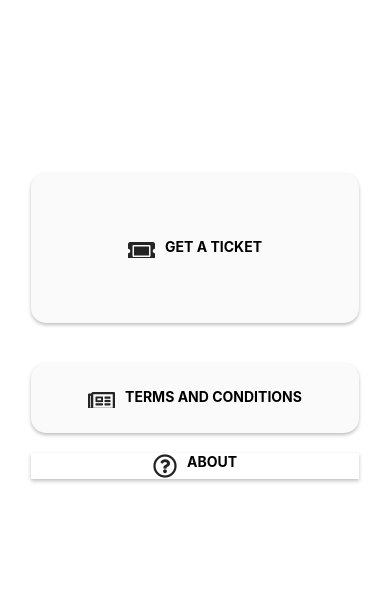
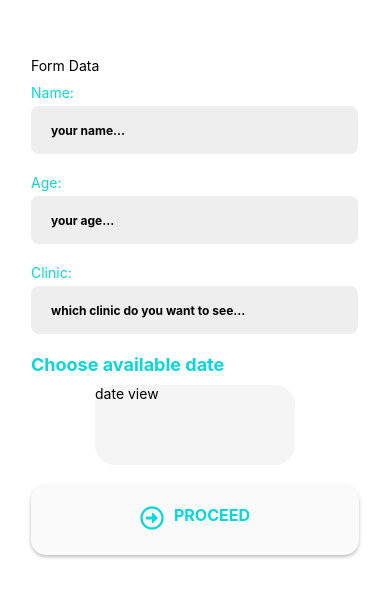
Before and after one commit to yaltha/hospital-queue-ticket-app, a React Native app: screen / in a window 390 px wide. Shown: the part 106-704 px from the top of the page. Built offline with nearby package versions, Linux system fonts and the light colour scheme.

Commit message:
done styled Form screen

```diff
--- a/App.tsx
+++ b/App.tsx
@@ -3,13 +3,15 @@ import React from 'react';
 import { StyleSheet, Text, View } from 'react-native';
 import Started from './screens/Started'
 import Home from './screens/Home'
+import Form from './screens/Form';
 
 export default function App() {
   return (
     <View style={styles.container}>
       <StatusBar style="auto" />
       {/* <Started /> */}
-      <Home />
+      {/* <Home /> */}
+      <Form />
     </View>
   );
 }
--- /dev/null
+++ b/components/Input/Input.tsx
@@ -0,0 +1,47 @@
+import React from 'react'
+import { StyleSheet, Text, TextInput, View } from 'react-native'
+
+export type Props = {
+    labelText: string,
+    placeholder: Readonly<string>,
+    keyboardType: any
+}
+
+const Input: React.FC<Props> = ({
+    labelText,
+    placeholder,
+    keyboardType
+}) => {
+    return (
+        <View style={styles.inputStyle}>
+            <Text style={styles.textStyle}>{labelText}:</Text>
+            <TextInput
+                style={styles.textInputStyle}
+                placeholder={placeholder}
+                keyboardType={keyboardType}
+            />
+        </View>
+    )
+}
+
+export default Input
+
+const styles = StyleSheet.create({
+    inputStyle: {
+        marginVertical: 10,
+    },
+    textStyle: {
+        fontSize: 14,
+        marginBottom: 5,
+        color: '#0AD7D7',
+    },
+    textInputStyle: {
+        width: 327,
+        height: 48,
+        backgroundColor: '#eee',
+        borderRadius: 8,
+        fontSize: 12,
+        fontWeight: 'bold',
+        paddingLeft: 20,
+    }
+})
--- a/components/index.ts
+++ b/components/index.ts
@@ -1,5 +1,7 @@
 import Button from './Button/Button'
+import Input from './Input/Input'
 
 export {
     Button,
+    Input
 }
--- a/screens/Form.tsx
+++ b/screens/Form.tsx
@@ -1,14 +1,60 @@
 import React from 'react'
-import { StyleSheet, Text, View } from 'react-native'
+import { StyleSheet, Text, TouchableOpacity, View } from 'react-native'
+import { Button, Input } from '../components'
 
 const Form = () => {
     return (
         <View>
             <Text>Form Data</Text>
+            <Input labelText="Name" placeholder="your name..." keyboardType="default" />
+            <Input labelText="Age" placeholder="your age..." keyboardType="number-pad" />
+            <Input labelText="Clinic" placeholder="which clinic do you want to see..." keyboardType="default" />
+            <Text style={styles.availableTextStyle}>Choose available date</Text>
+            <TouchableOpacity style={styles.dateViewStyle}>
+                <Text>date view</Text>
+            </TouchableOpacity>
+            <Button
+                text="proceed"
+                btnStyles={styles.btnProceedStyle}
+                iconName="arrow-alt-circle-right"
+                iconType="font-awesome-5"
+                textStyle={styles.btnTextStyle}
+                btnIconStyle={styles.iconStyles}
+            // onPress
+            />
         </View>
     )
 }
 
 export default Form
 
-const styles = StyleSheet.create({})
+const styles = StyleSheet.create({
+    availableTextStyle: {
+        fontWeight: 'bold',
+        fontSize: 18,
+        color: '#0AD7D7',
+        marginVertical: 10
+    },
+    dateViewStyle: {
+        width: 200,
+        height: 80,
+        backgroundColor: 'whitesmoke',
+        borderRadius: 20,
+        alignSelf: 'center'
+    },
+    btnProceedStyle: {
+        width: 328,
+        height: 70,
+        borderRadius: 15,
+        backgroundColor: '#fafafa',
+        paddingVertical: 20,
+        marginVertical: 20
+    },
+    btnTextStyle: {
+        color: '#0AD7D7',
+        fontSize: 16
+    },
+    iconStyles: {
+        color: '#0AD7D7',
+    }
+})
--- a/screens/Home.tsx
+++ b/screens/Home.tsx
@@ -1,6 +1,6 @@
 import React from 'react'
 import { StyleSheet, Text, View } from 'react-native'
-import { Button } from '../components'
+import { Button } from '../components/'
 
 const Home = () => {
     return (
```
